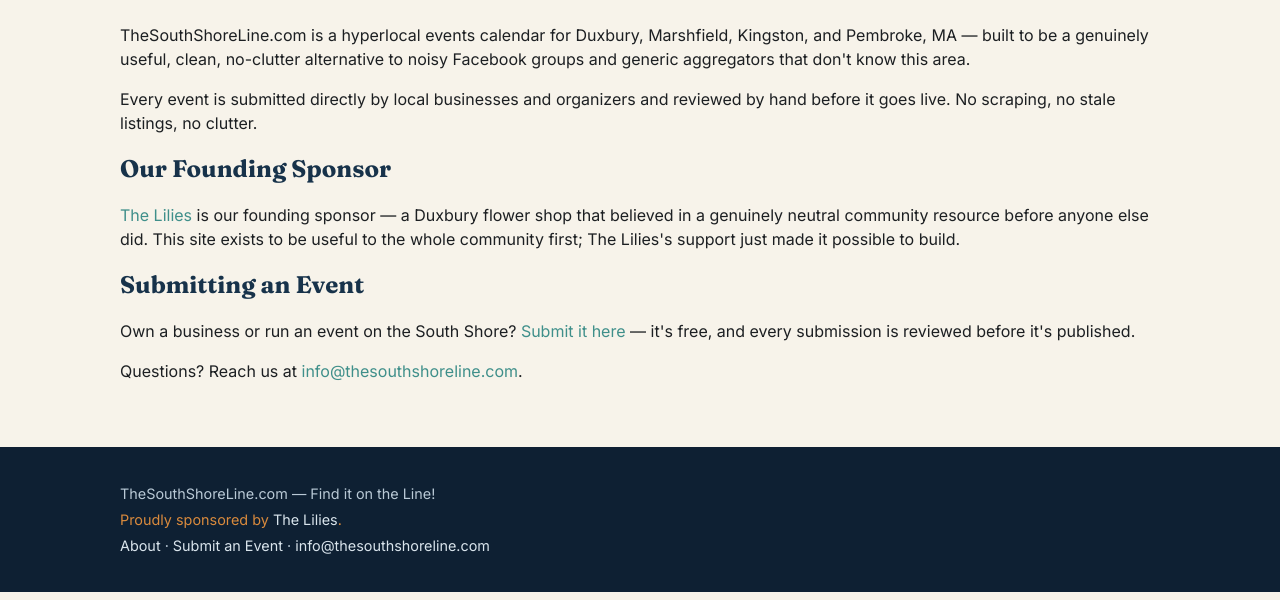
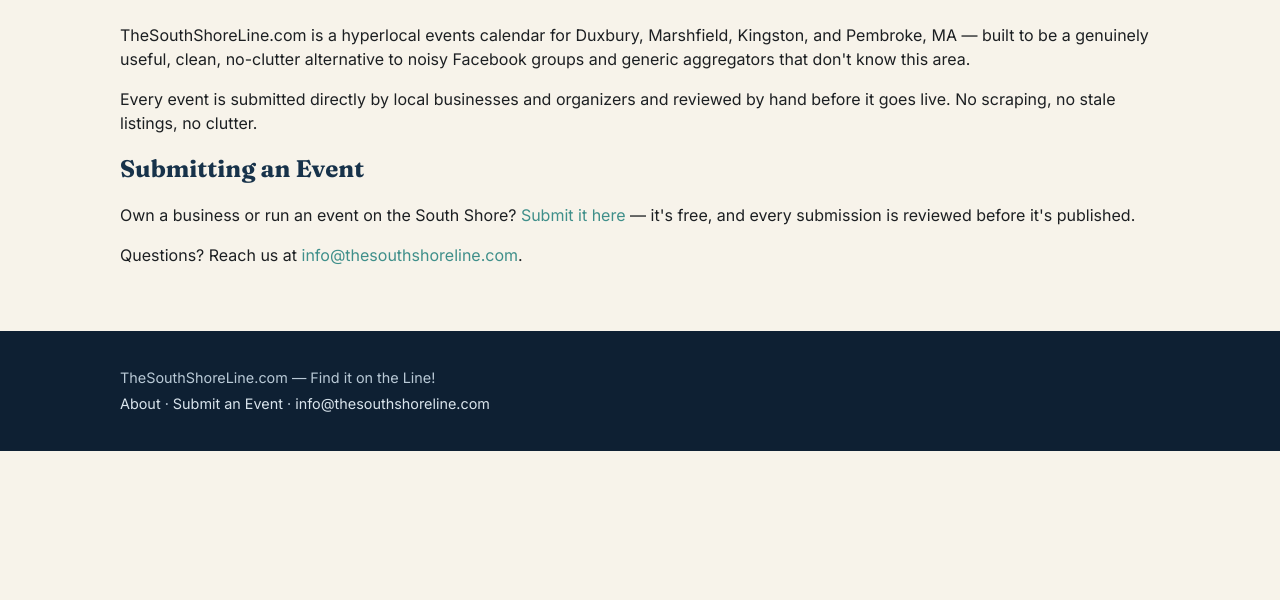
Before and after one commit to bgajackson/thesouthshoreline, an Eleventy site: page src/about/index.njk in a window 1280 px wide. Shown: the part 200-800 px from the top of the page. Built offline with nearby package versions, Linux system fonts and the light colour scheme; Eleventy itself is replaced by a stand-in of ours; files that its build step writes are made by us from their sources.

Commit message:
Remove The Lilies mentions from the footer and About page
Pausing all sponsor placements (not just the homepage box) until an
image is ready to bring it back with.

```diff
--- a/src/_includes/layouts/base.njk
+++ b/src/_includes/layouts/base.njk
@@ -32,7 +32,6 @@
   <footer class="site-footer">
     <div class="wrap">
       <p>{{ site.title }} &mdash; {{ site.tagline }}</p>
-      <p class="sponsor-credit">Proudly sponsored by <a href="{{ site.sponsor.url }}">{{ site.sponsor.name }}</a>.</p>
       <p><a href="/about/">About</a> &middot; <a href="/submit/">Submit an Event</a> &middot; <a href="mailto:{{ site.email }}">{{ site.email }}</a></p>
     </div>
   </footer>
--- a/src/about/index.njk
+++ b/src/about/index.njk
@@ -12,9 +12,6 @@ permalink: /about/
 
   <p>Every event is submitted directly by local businesses and organizers and reviewed by hand before it goes live. No scraping, no stale listings, no clutter.</p>
 
-  <h2>Our Founding Sponsor</h2>
-  <p><a href="{{ site.sponsor.url }}">{{ site.sponsor.name }}</a> is our founding sponsor &mdash; a Duxbury flower shop that believed in a genuinely neutral community resource before anyone else did. This site exists to be useful to the whole community first; {{ site.sponsor.name }}'s support just made it possible to build.</p>
-
   <h2>Submitting an Event</h2>
   <p>Own a business or run an event on the South Shore? <a href="/submit/">Submit it here</a> &mdash; it's free, and every submission is reviewed before it's published.</p>
 
```
